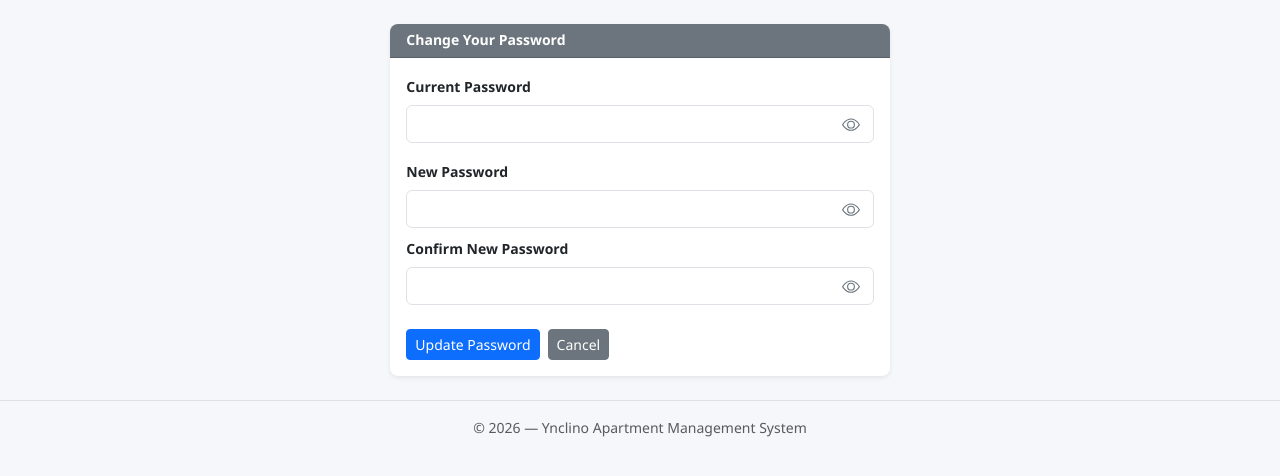
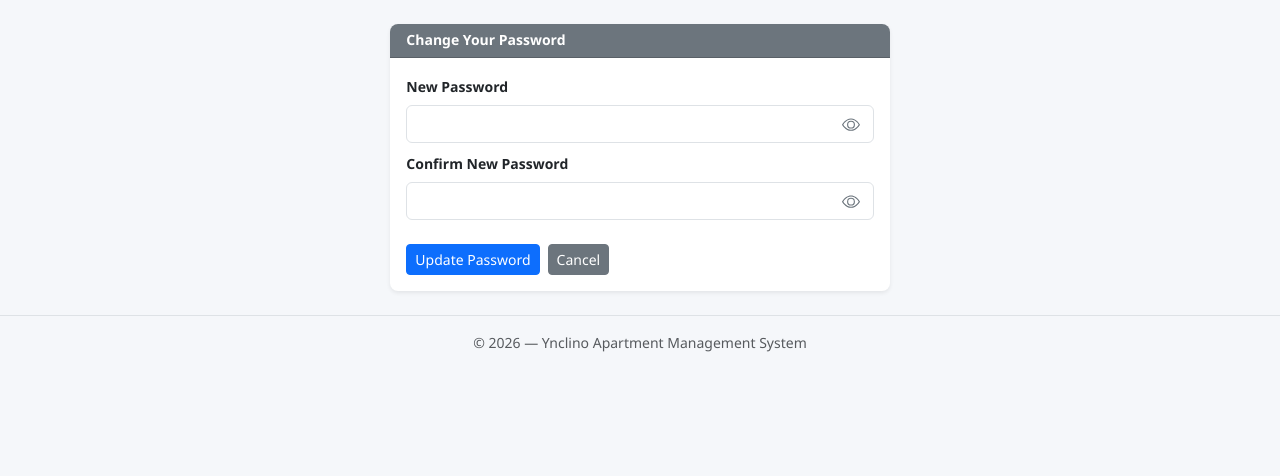
Before and after one commit to clarkkyyy1104/ynclino-apartment-management-system, an ASP.NET Core app: page /Account/ChangePassword in a window 1280 px wide. Shown: the part 56-532 px from the top of the page. Run offline with ASP.NET Core 8, Linux system fonts and the light colour scheme; the visitor is signed in with stand-in values (Sample User, id 1); the project's own start-up code is not run, and a stand-in starts its controllers and pages; some libraries are stand-ins or nearby versions.

Commit message:
Remove current password requirement from Change Password
Users can now set a new password directly without verifying
the old one. If they're locked out entirely, Super Admin
resets it from the edit form.

https://claude.ai/code/session_01BTaUUN7W48QkX6AzaoszDG

```diff
--- a/Controllers/AccountController.cs
+++ b/Controllers/AccountController.cs
@@ -101,12 +101,6 @@ namespace YnclinoAMS.Controllers
             if (user == null)
                 return Forbid();
 
-            if (!PasswordHelper.Verify(vm.CurrentPassword, user.Password))
-            {
-                ModelState.AddModelError("CurrentPassword", "Current password is incorrect.");
-                return View(vm);
-            }
-
             user.Password = PasswordHelper.Hash(vm.NewPassword);
             await _context.SaveChangesAsync();
 
--- a/Models/ViewModels/ChangePasswordViewModel.cs
+++ b/Models/ViewModels/ChangePasswordViewModel.cs
@@ -4,11 +4,6 @@ namespace YnclinoAMS.Models.ViewModels
 {
     public class ChangePasswordViewModel
     {
-        [Required]
-        [DataType(DataType.Password)]
-        [Display(Name = "Current Password")]
-        public string CurrentPassword { get; set; } = string.Empty;
-
         [Required]
         [DataType(DataType.Password)]
         [Display(Name = "New Password")]
--- a/Views/Account/ChangePassword.cshtml
+++ b/Views/Account/ChangePassword.cshtml
@@ -13,17 +13,6 @@
                 <form asp-action="ChangePassword" method="post" id="cpwForm">
                     @Html.AntiForgeryToken()
                     <div asp-validation-summary="ModelOnly" class="alert alert-danger py-2 small"></div>
-
-                    <div class="mb-3">
-                        <label asp-for="CurrentPassword" class="form-label fw-semibold small"></label>
-                        <div class="pw-wrapper">
-                            <input asp-for="CurrentPassword" id="curpw" class="form-control pe-5" autocomplete="current-password" />
-                            <button type="button" class="pw-toggle" onclick="togglePw('curpw')" tabindex="-1">
-                                @Html.Raw(EyeIcon("curpw"))
-                            </button>
-                        </div>
-                        <span asp-validation-for="CurrentPassword" class="text-danger small"></span>
-                    </div>
 
                     <div class="mb-2">
                         <label asp-for="NewPassword" class="form-label fw-semibold small"></label>
```
